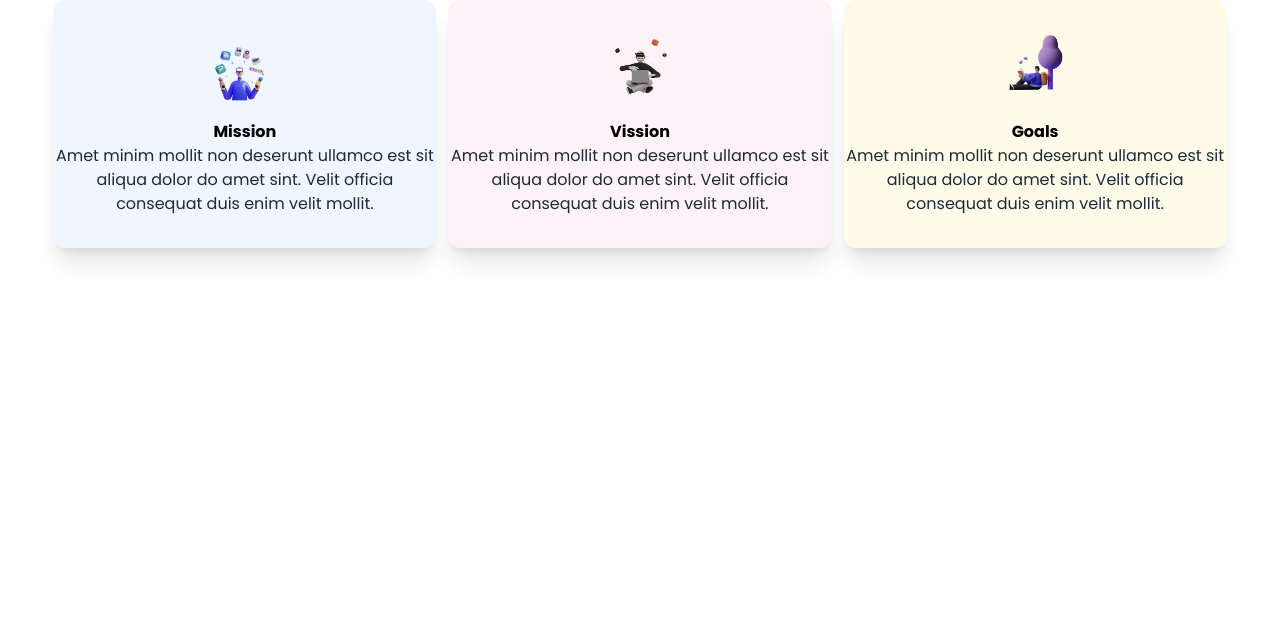
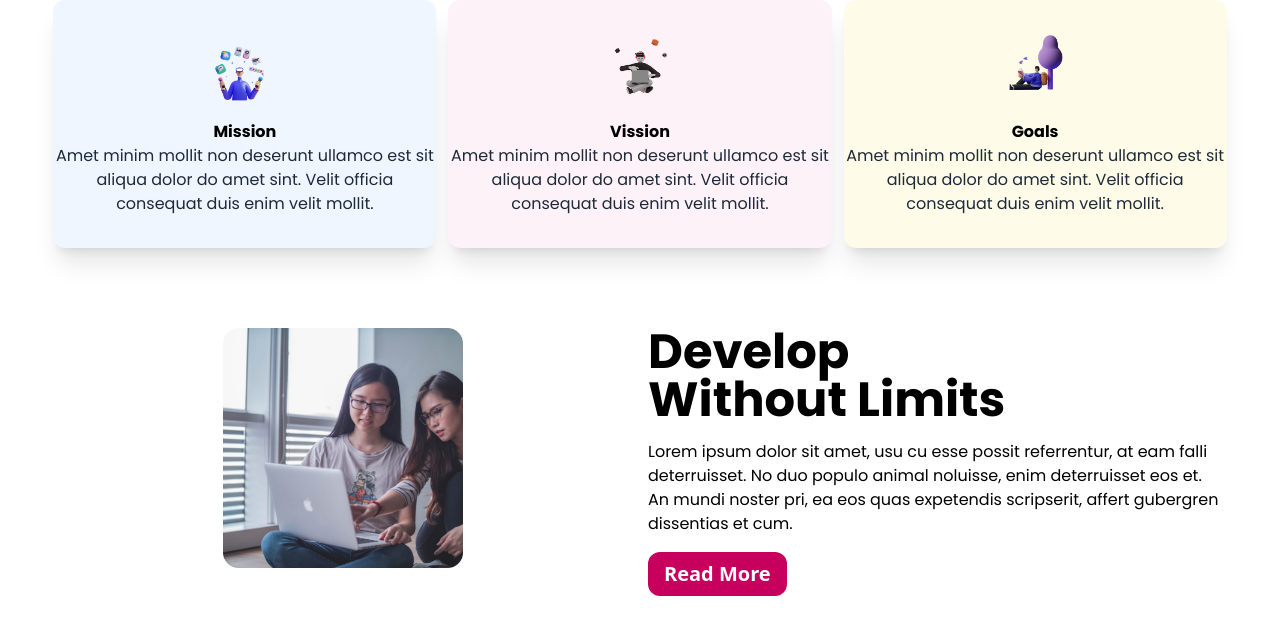
Before and after one commit to rimpakasundi07/Misson-2026, a plain HTML site: page index.html in a window 1280 px wide. Shown: the part 404-1032 px from the top of the page. Before the commit the page ends 800 px from the top, so only its background shows below. Drawn offline with nearby package versions, Linux system fonts and the light colour scheme.

Commit message:
Add 'Develop Without Limits' section

```diff
--- a/index.html
+++ b/index.html
@@ -85,6 +85,22 @@
 
     <!-- My Mission in 2026 end here -->
 
+    <!-- Develop Without Limits start here -->
+     <div class="w-11/12 mx-auto text-center py-8">
+        <!-- left side -->
+        <div class="grid grid-cols-1 lg:grid-cols-2 gap-4 ">
+            <div>
+                <img src="pictures/coding.png" class="w-60 h-60 mx-auto" alt="">
+            </div>
+            <div class="text-left space-y-4 ">
+                <p class="font-bold lg:text-5xl text-xl">Develop<br>Without Limits</p>
+                <p>Lorem ipsum dolor sit amet, usu cu esse possit referrentur, at eam falli deterruisset. No duo populo animal noluisse, enim deterruisset eos et. An mundi noster pri, ea eos quas expetendis scripserit, affert gubergren dissentias et cum.</p>
+                <button  class="px-4 py-2 bg-pink-700 hover:text-pink-700 hover:border-2 hover:border-pink-700 hover:bg-white cursor-pointer font-bold rounded-xl text-xl text-white">Read More</button>
+            </div>
+        </div>
+     </div>
+    <!-- Develop Without Limits end here -->
+
 
 
 
```
Also changed, not shown: pictures/app.png (added), pictures/coding.png (added), 1 other file.
